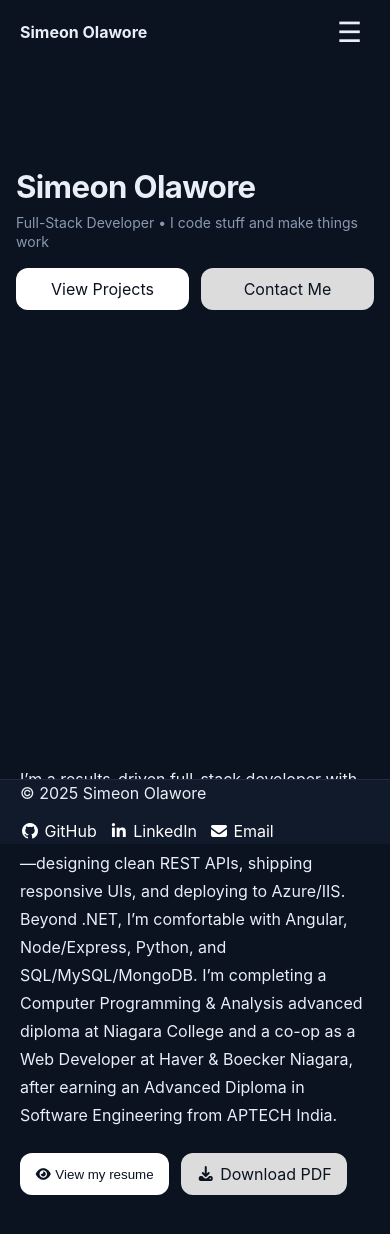
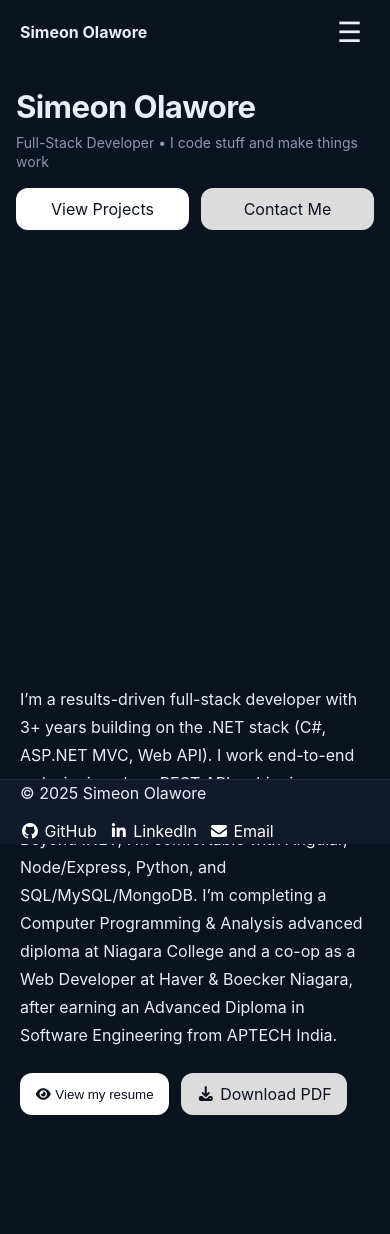
Before and after one commit to Simeoncoded/My-Portfolio, an Angular app: page / in a window 390 px wide. Shown: the top 1234 px of the page. Built offline with nearby package versions, Linux system fonts and the light colour scheme.

Commit message:
update on hero section

```diff
--- a/src/app/app.html
+++ b/src/app/app.html
@@ -16,11 +16,11 @@
   </div>
 </header>
 
-<main class="container section">
-  <!--Content -->
+<main class="container">
   <app-hero></app-hero>
-  <app-about></app-about>
+  <app-about class="section"></app-about>
 </main>
+
 
 <footer class="site-footer">
   <div class="container inner">
--- a/src/styles.css
+++ b/src/styles.css
@@ -118,6 +118,23 @@ a{
     color:#fff;
 }
 
+
+@media (max-width: 769px) {
+    main.container {
+      max-width: 100%;
+      padding: 0;
+    }
+    .hero-grid.container {
+      padding-inline: 0;
+    }
+    .site-header .container,
+    .site-footer .container,
+    .site-footer .inner {
+      padding-inline: 20px;
+    }
+  }
+
+
 @media(max-width: 700px){
     .menu-btn{
         display: block;
```
